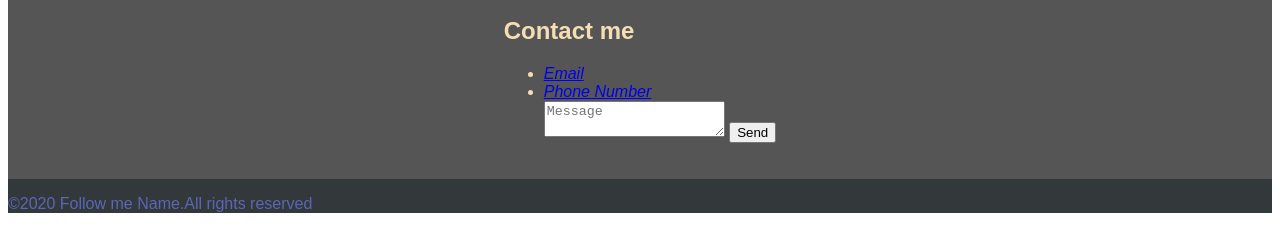
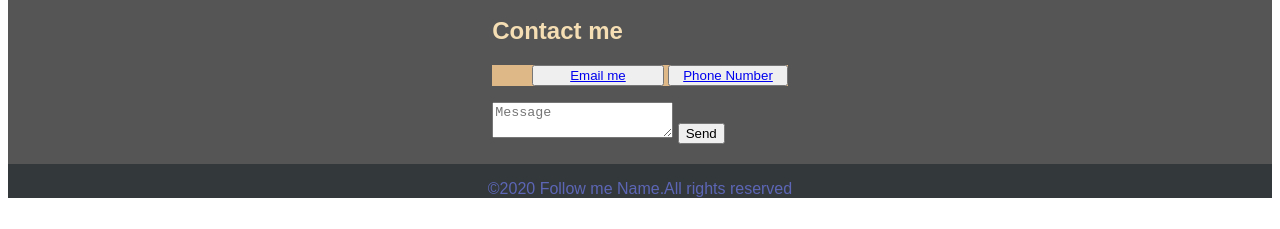
Before and after one commit to barackmaund1/portfolio, a plain HTML site: page index.html in a window 1280 px wide. Shown: the part 1444-1673 px from the top of the page. Drawn offline with Linux system fonts and the light colour scheme.

Commit message:
added styles in css

```diff
--- a/index.html
+++ b/index.html
@@ -67,19 +67,23 @@
                     </div>
                     <div class="footer-content-section">
                         <h2>Contact me</h2>
-                        <div>
+                        <div class="footer-content-section-contact">
                             <ul>
-                               <address><li><a href="mailto:example@gmail.com">Email</a></li>
-                                <li><a href="tel:+254707703863">Phone Number</a></li></address>
-                                    <form action="#" method="post">
-                                        <textarea name="message" placeholder="Message"></textarea>
-                                         <button>Send</button>
-                                    </form>
+                                <button>
+                                  <li> <a href="mailto:example@gmail.com" class="email">Email me</a></li>
+                                </button>
+                                <button>
+                                    <li><a href="tel:+254707703863" class="number">Phone Number</a></li>
+                                </button>
                             </ul>
+                            <form action="#" method="post">
+                                <textarea name="message" placeholder="Message" class="textarea"></textarea>
+                                 <button>Send</button>
+                            </form>
                         </div>
                     </div>
                 </div>
-                <div footer-bottom>
+                <div class="footer-bottom">
                    <p>&copy;2020 Follow me Name.All rights reserved</p>
                 </div>
 
--- a/styles.css
+++ b/styles.css
@@ -107,3 +107,20 @@ color: violet;
   color: #33383b;
   -ms-text-size-adjust:5 ;
 }
+.footer-content-section-contact ul{
+  list-style: none;
+  display:block ;
+  background-color:burlywood;
+  height:5% ;
+}
+.footer-content-section-contact ul .email{
+  margin: 20px;
+  padding: 10px;
+}
+.number{
+  margin: 2px;
+  padding: 5px;
+}
+.footer-bottom{
+  text-align: center;
+}
```
